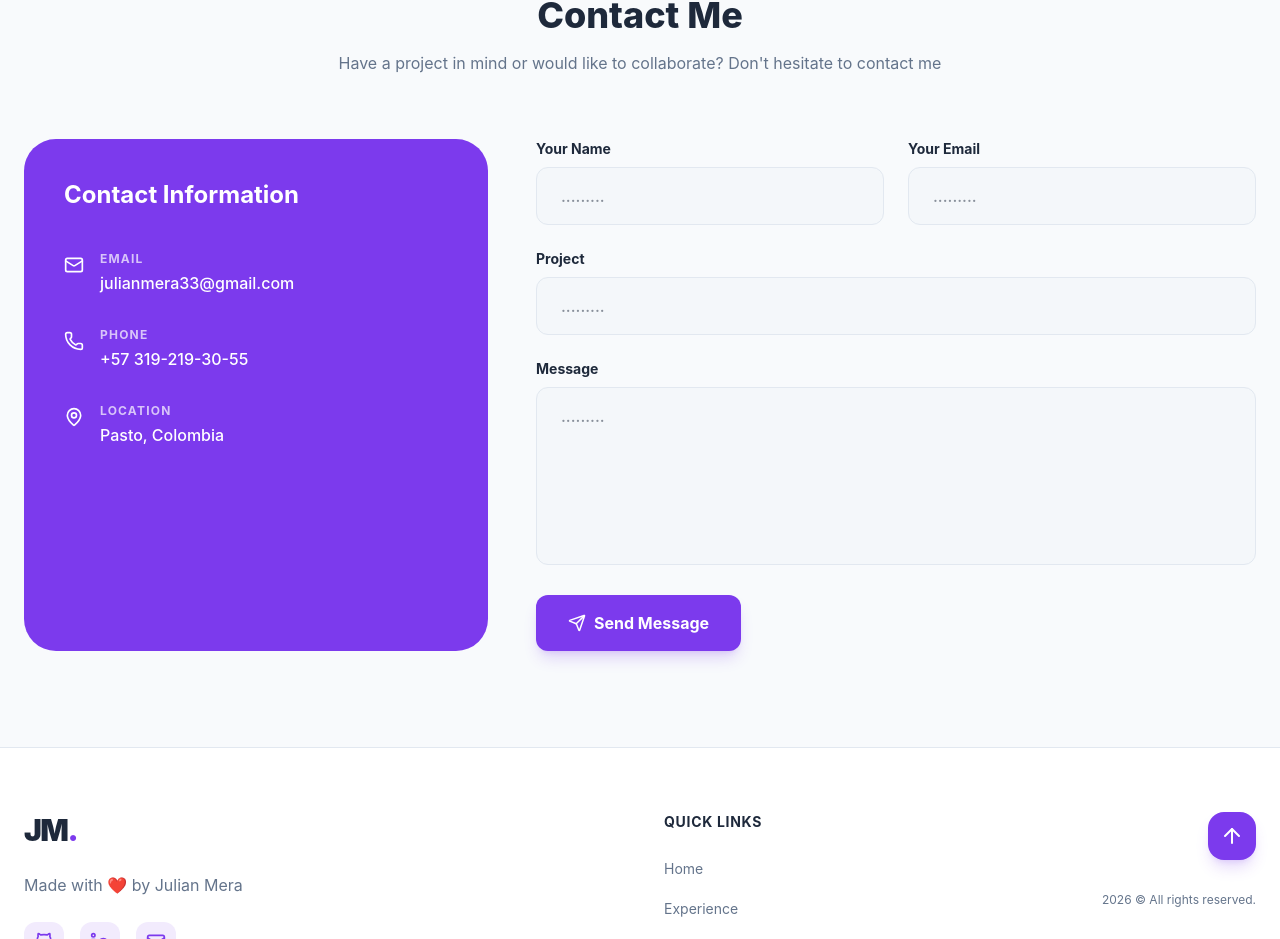
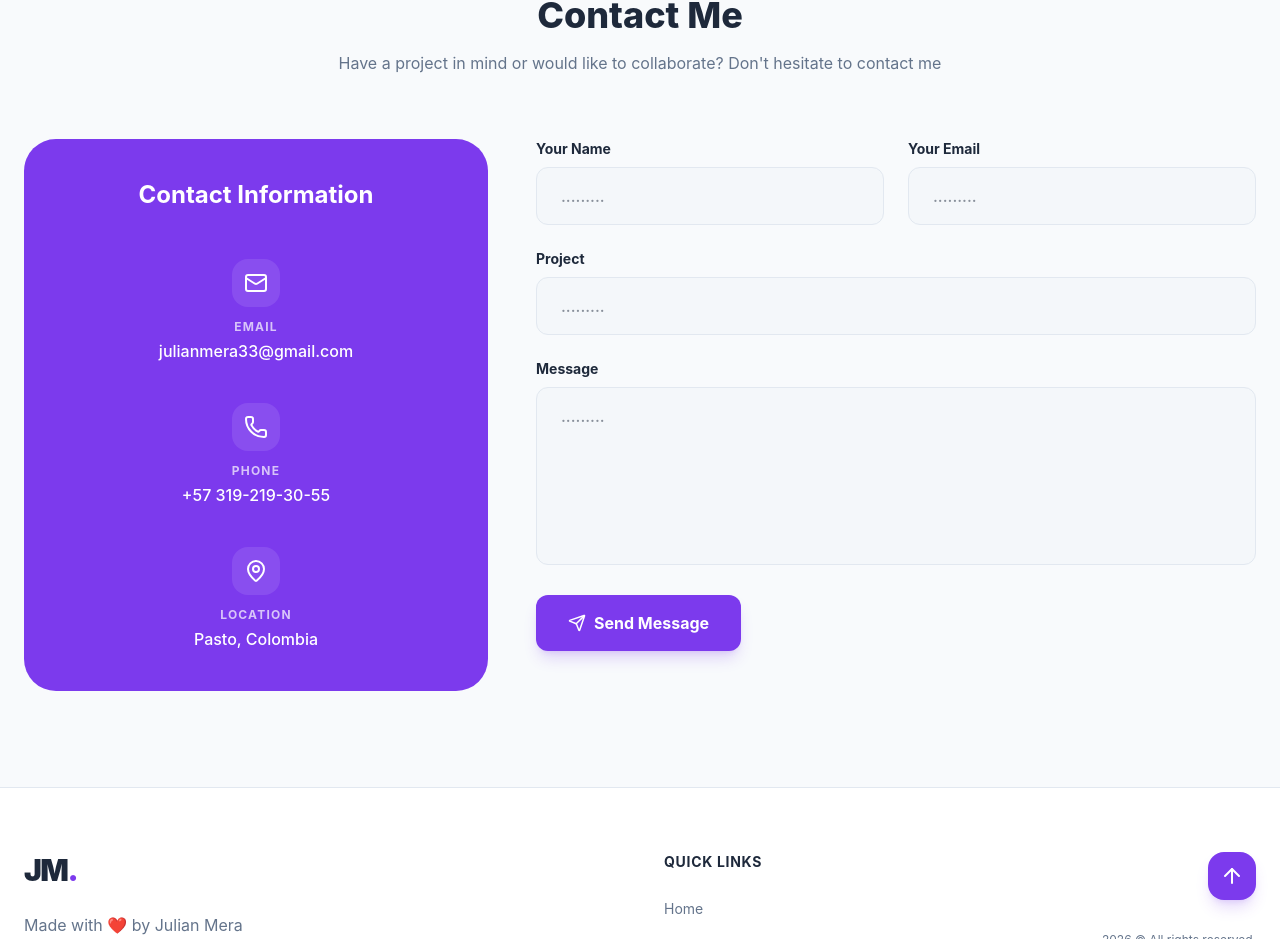
Before and after one commit to Jujuks/portfolio_julian, a Next.js app: page /en in a window 1280 px wide. Shown: the part 6188-7127 px from the top of the page. Built offline with nearby package versions, Linux system fonts and the light colour scheme.

Commit message:
Cambio de icono

```diff
--- a/app/[locale]/cv/page.tsx
+++ b/app/[locale]/cv/page.tsx
@@ -85,7 +85,7 @@ export default function CVPage() {
               <div className="relative z-10 flex flex-col items-center md:items-start md:flex-row gap-8">
                 <div className="w-48 h-64 bg-slate-200 border-4 border-black shrink-0 relative overflow-hidden contrast-125">
                   <Image
-                      src="/images/profile.jpeg"
+                    src="/images/profile2.jpeg"
                     alt="Julian Mera"
                     fill
                     className="object-cover"
--- a/app/_components/Contact.tsx
+++ b/app/_components/Contact.tsx
@@ -21,15 +21,15 @@ export default function Contact() {
             initial={{ opacity: 0, x: -20 }}
             whileInView={{ opacity: 1, x: 0 }}
             viewport={{ once: true }}
-            className="lg:col-span-2 bg-accent rounded-[32px] p-10 text-accent-foreground flex flex-col justify-between"
+            className="lg:col-span-2 bg-accent rounded-[32px] p-10 text-accent-foreground flex flex-col justify-center"
           >
-            <div>
-              <h3 className="text-2xl font-bold mb-10">{t('infoTitle')}</h3>
+            <div className="flex flex-col items-center">
+              <h3 className="text-2xl font-bold mb-12 text-center w-full">{t('infoTitle')}</h3>
 
-              <div className="space-y-8">
-                <div className="flex items-start gap-4">
-                  <div className="mt-1">
-                    <Mail size={20} />
+              <div className="space-y-10 w-full flex flex-col items-center">
+                <div className="flex flex-col items-center text-center gap-3">
+                  <div className="p-3 bg-white/10 rounded-2xl">
+                    <Mail size={24} />
                   </div>
                   <div>
                     <p className="text-xs font-bold opacity-70 uppercase tracking-widest mb-1">Email</p>
@@ -37,9 +37,9 @@ export default function Contact() {
                   </div>
                 </div>
 
-                <div className="flex items-start gap-4">
-                  <div className="mt-1">
-                    <Phone size={20} />
+                <div className="flex flex-col items-center text-center gap-3">
+                  <div className="p-3 bg-white/10 rounded-2xl">
+                    <Phone size={24} />
                   </div>
                   <div>
                     <p className="text-xs font-bold opacity-70 uppercase tracking-widest mb-1">Phone</p>
@@ -47,9 +47,9 @@ export default function Contact() {
                   </div>
                 </div>
 
-                <div className="flex items-start gap-4">
-                  <div className="mt-1">
-                    <MapPin size={20} />
+                <div className="flex flex-col items-center text-center gap-3">
+                  <div className="p-3 bg-white/10 rounded-2xl">
+                    <MapPin size={24} />
                   </div>
                   <div>
                     <p className="text-xs font-bold opacity-70 uppercase tracking-widest mb-1">Location</p>
@@ -58,8 +58,6 @@ export default function Contact() {
                 </div>
               </div>
             </div>
-
-
           </motion.div>
 
           {/* Form */}
```
Lines whose indentation alone changed are shown as unchanged.
